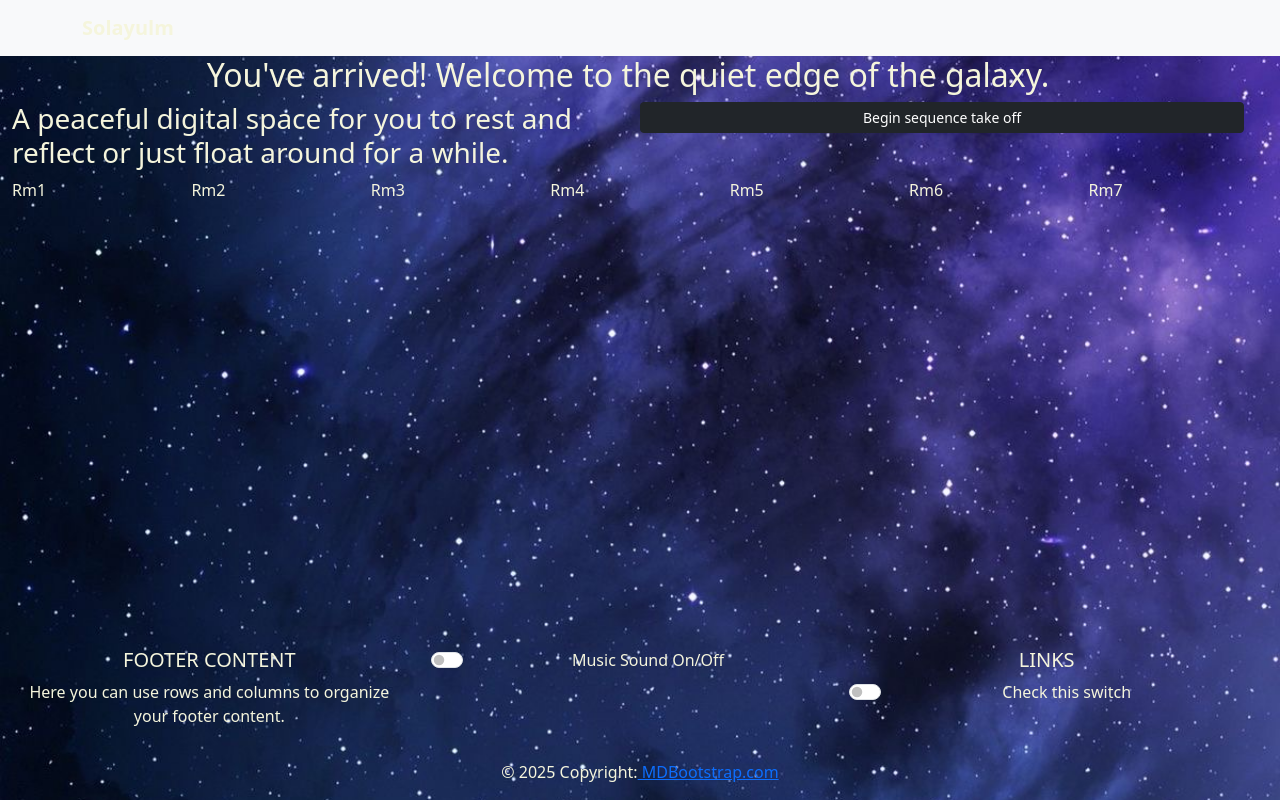
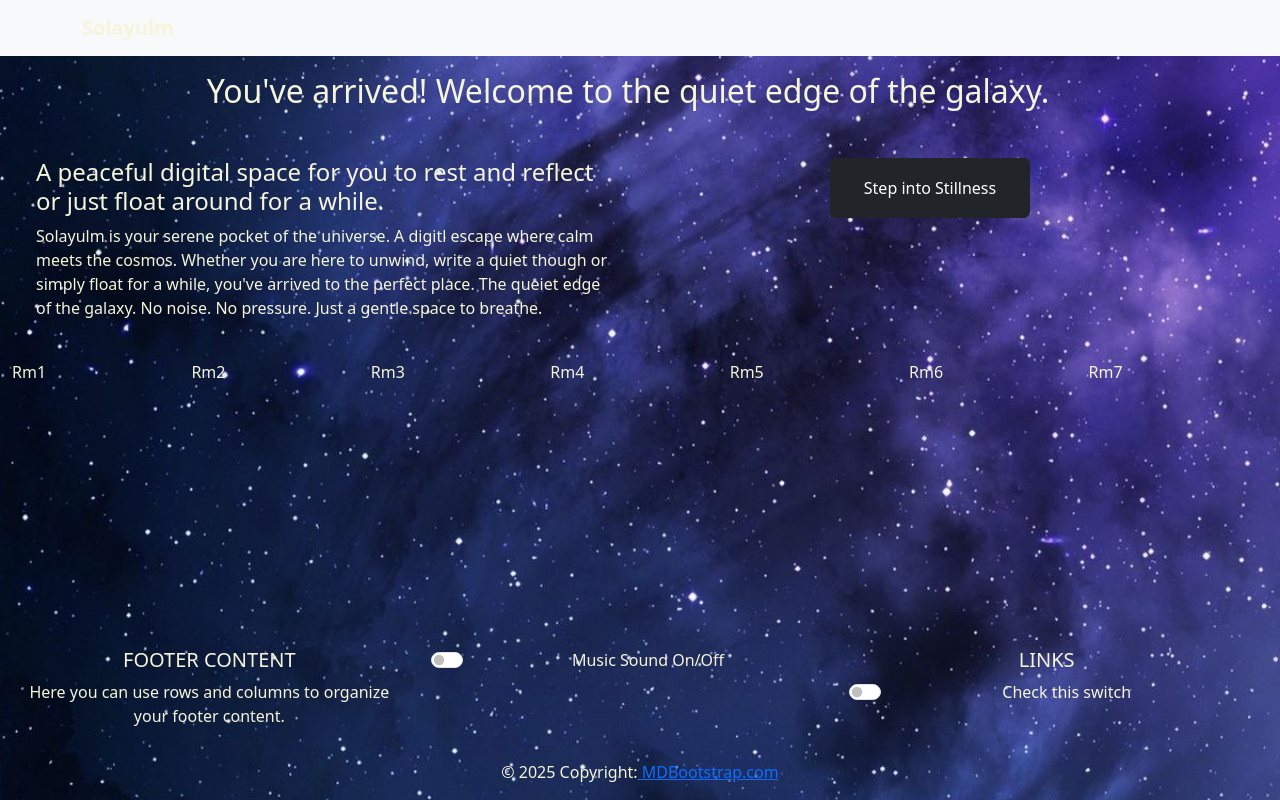
Before and after one commit to DanilleH22/solayulm, a React (Vite) app in the folder solayulm/: page / in a window 1280 px wide. Built offline with nearby package versions, Linux system fonts and the light colour scheme.

Commit message:
Add more text for hero section

```diff
--- a/solayulm/src/pages/homepage/Homepage.jsx
+++ b/solayulm/src/pages/homepage/Homepage.jsx
@@ -3,21 +3,22 @@ import { Container, Row, Col, Button } from 'react-bootstrap';
 import 'bootstrap/dist/css/bootstrap.min.css';
 
 
+
 const Homepage = () => {
   return (
     <Container fluid className="d-flex flex-column">
-      <Row className="justify-content-start">
+      <Row className="justify-content-start p-3">
         <Col className="text-center">
           <h2>You've arrived! Welcome to the quiet edge of the galaxy.</h2>
         </Col>
       </Row>
-      <Row className="justify-content-end" Style = {{display: "flex", flexWrap: "wrap" }}>
+      <Row className="justify-content-end p-4" Style = {{display: "flex", flexWrap: "wrap" }}>
         <Col className="text-right">
-          <h3>A peaceful digital space for you to rest and reflect or just float around for a while.</h3>
-          {/* longer description of what it iis needed  */}
+          <h4>A peaceful digital space for you to rest and reflect or just float around for a while.</h4>
+          <p>Solayulm is your serene pocket of the universe. A digitl escape where calm meets the cosmos. Whether you are here to unwind, write a quiet though or simply float for a while, you've arrived to the perfect place. The queiet edge of the galaxy. No noise. No pressure. Just a gentle space to breathe.</p>
         </Col>
-        <Col className="text-left">
-        <Button variant="dark" size='sm'>Begin sequence take off</Button>
+        <Col className="text-left d-flex justify-content-center">
+        <Button variant="dark" style={{ width: "200px", height: "60px" }} >Step into Stillness</Button>
         </Col>
       </Row>
       <Row>
```
